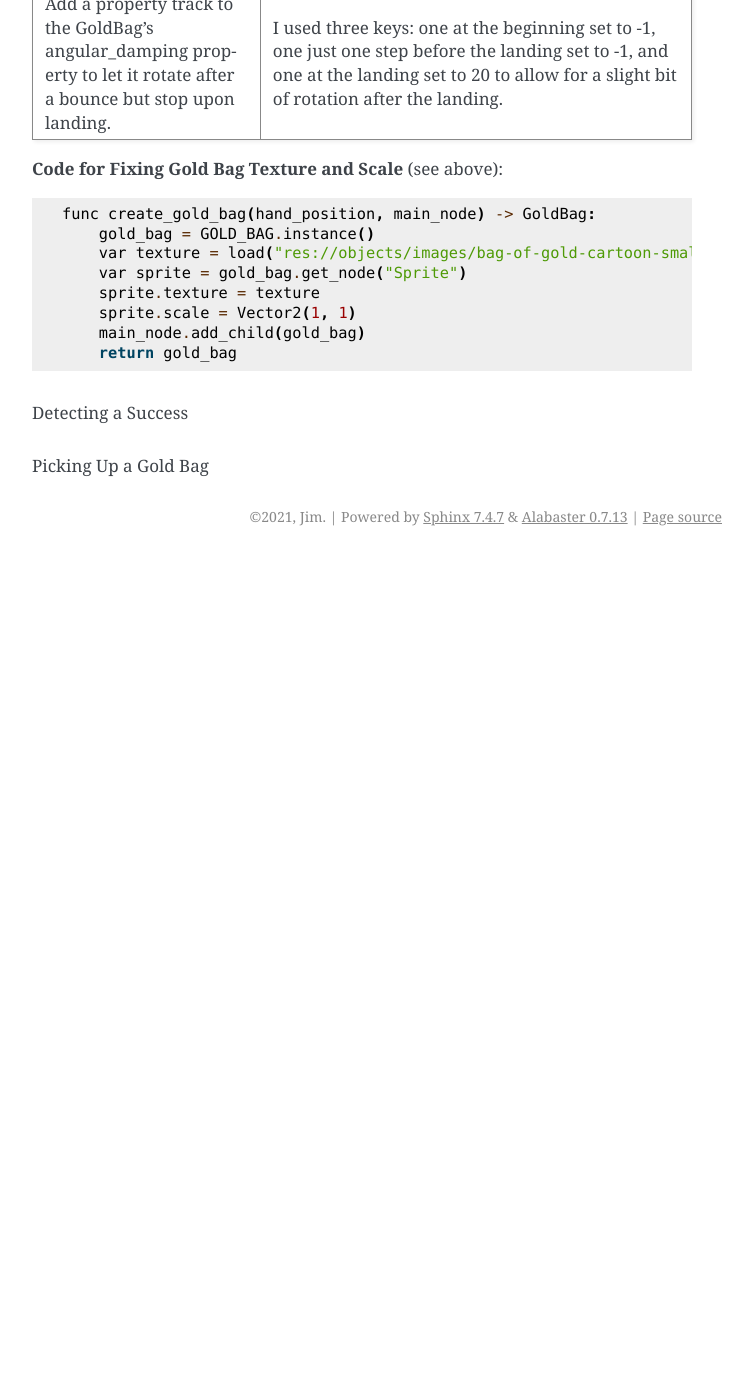
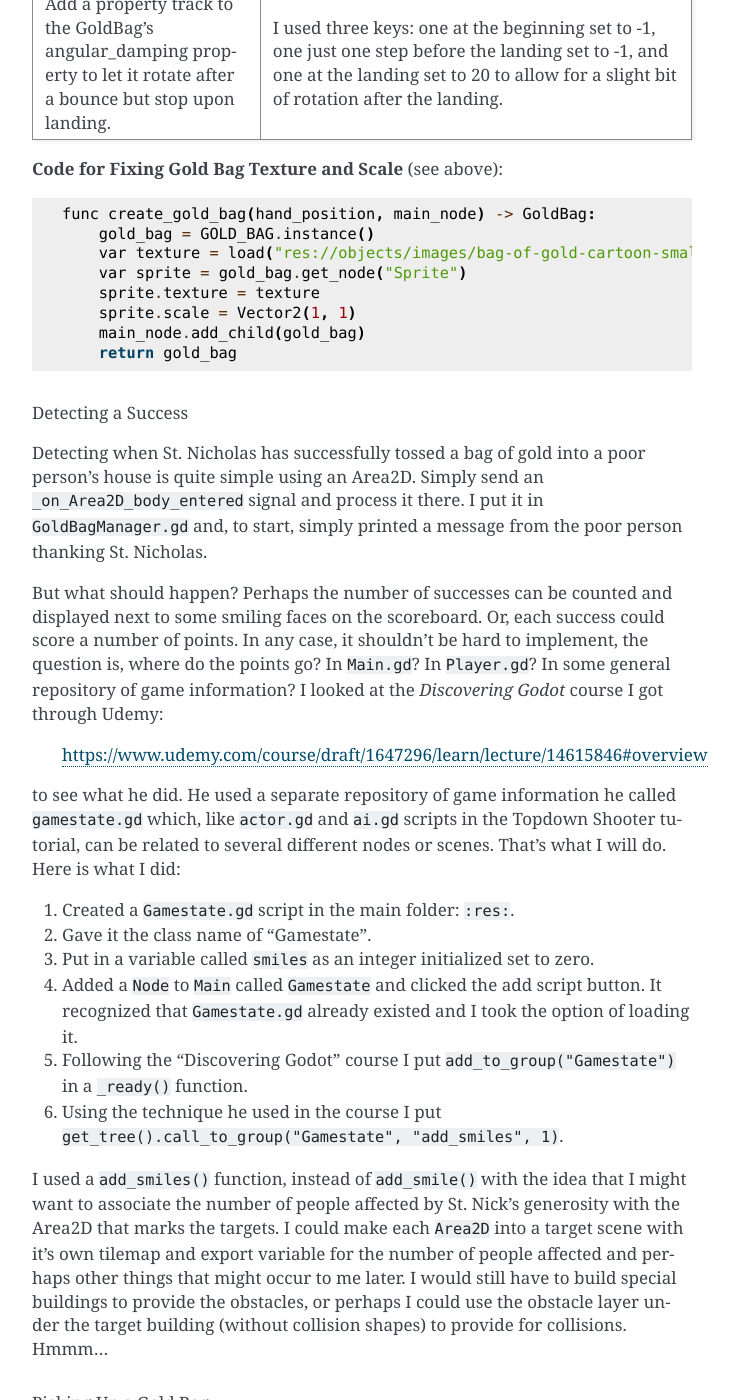
Before and after one commit to JMorris1575/Christmas2022, a Sphinx documentation site: the page built from docs/new_game.rst, in a window 1280 px wide and 1400 px high, scrolled down 22092 px. Shown: the whole window, without its empty margins (388-1141 px from the left). Built offline with Sphinx 7.4.7, drawn with Linux system fonts in a browser that asks for light colours; before the commit the page ends 22648 px from its top, so only the background shows below that.

Commit message:
Created "Gamestate" to keep track of "smiles"

```diff
--- a/docs/new_game.rst
+++ b/docs/new_game.rst
@@ -937,6 +937,34 @@ Here is the sequence I followed while trying to implement this idea:
 Detecting a Success
 ^^^^^^^^^^^^^^^^^^^
 
+Detecting when St. Nicholas has successfully tossed a bag of gold into a poor person's house is quite simple using an
+Area2D. Simply send an ``_on_Area2D_body_entered`` signal and process it there. I put it in ``GoldBagManager.gd`` and,
+to start, simply printed a message from the poor person thanking St. Nicholas.
+
+But what should happen? Perhaps the number of successes can be counted and displayed next to some smiling faces on the
+scoreboard. Or, each success could score a number of points. In any case, it shouldn't be hard to implement, the
+question is, where do the points go? In ``Main.gd``? In ``Player.gd``? In some general repository of game information?
+I looked at the *Discovering Godot* course I got through Udemy:
+
+    https://www.udemy.com/course/draft/1647296/learn/lecture/14615846#overview
+
+to see what he did. He used a separate repository of game information he called ``gamestate.gd`` which, like
+``actor.gd`` and ``ai.gd`` scripts in the Topdown Shooter tutorial, can be related to several different nodes or
+scenes. That's what I will do. Here is what I did:
+
+#. Created a ``Gamestate.gd`` script in the main folder: ``:res:``.
+#. Gave it the class name of "Gamestate".
+#. Put in a variable called ``smiles`` as an integer initialized set to zero.
+#. Added a ``Node`` to ``Main`` called ``Gamestate`` and clicked the add script button. It recognized that
+   ``Gamestate.gd`` already existed and I took the option of loading it.
+#. Following the "Discovering Godot" course I put ``add_to_group("Gamestate")`` in a ``_ready()`` function.
+#. Using the technique he used in the course I put ``get_tree().call_to_group("Gamestate", "add_smiles", 1)``.
+
+I used a ``add_smiles()`` function, instead of ``add_smile()`` with the idea that I might want to associate the number
+of people affected by St. Nick's generosity with the Area2D that marks the targets. I could make each ``Area2D`` into
+a target scene with it's own tilemap and export variable for the number of people affected and perhaps other things that
+might occur to me later. I would still have to build special buildings to provide the obstacles, or perhaps I could use
+the obstacle layer under the target building (without collision shapes) to provide for collisions. Hmmm...
 
 
 .. _pick_up_gold_bag:
```
